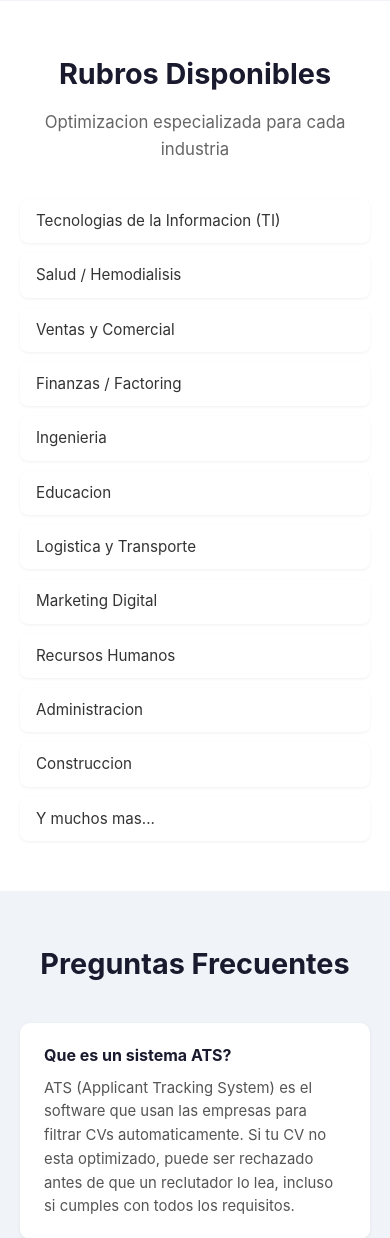
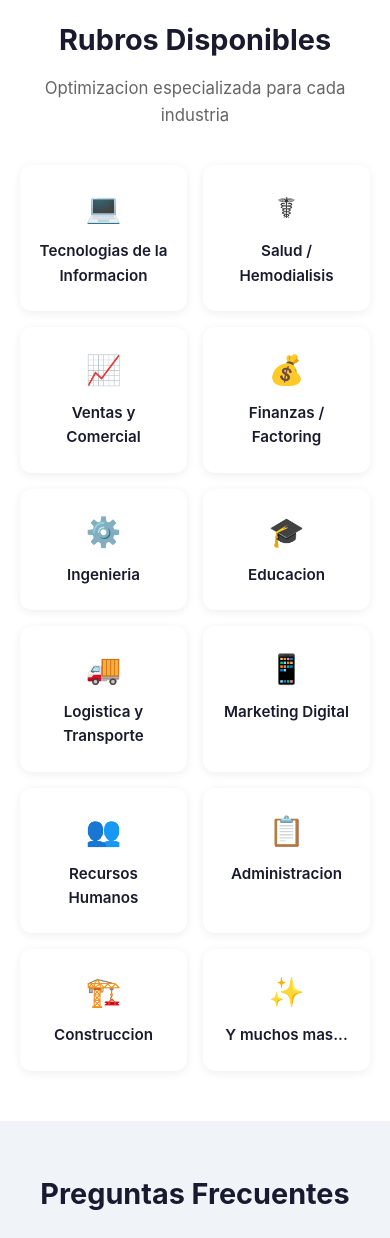
Before and after one commit to julioeduardocruces-afk/a, a Laravel app: page / in a window 390 px wide. Shown: the part 4886-6124 px from the top of the page. Run offline with Laravel 12, Linux system fonts and the light colour scheme.

Commit message:
feat: redesign rubros section with icon cards and fix mobile nav
- Rubros now display as cards with emoji icons, hover effects, and
  bottom border accent on hover
- Mobile nav links wrap into a centered row with pill-style buttons
  instead of overflowing as raw text

https://claude.ai/code/session_01YCyivMhwRzwD7n5LvQFXcT

```diff
--- a/resources/views/landing/home.blade.php
+++ b/resources/views/landing/home.blade.php
@@ -101,8 +101,15 @@
     .info-block { max-width: 750px; margin: 0 auto; }
     .info-block p { color: #444; font-size: 1rem; line-height: 1.8; margin-bottom: 14px; }
 
-    .rubros-grid { display: grid; grid-template-columns: repeat(auto-fit, minmax(200px, 1fr)); gap: 10px; max-width: 850px; margin: 0 auto; }
-    .rubro-item { background: white; padding: 10px 16px; border-radius: 8px; font-size: 0.95rem; color: #333; box-shadow: 0 1px 3px rgba(0,0,0,0.06); }
+    .rubros-grid { display: grid; grid-template-columns: repeat(4, 1fr); gap: 16px; max-width: 950px; margin: 0 auto; }
+    .rubro-item {
+        background: white; padding: 20px 18px; border-radius: 12px; font-size: 0.95rem; color: #333;
+        box-shadow: 0 2px 10px rgba(0,0,0,0.07); text-align: center; transition: transform 0.2s, box-shadow 0.2s;
+        border-bottom: 3px solid transparent;
+    }
+    .rubro-item:hover { transform: translateY(-3px); box-shadow: 0 6px 20px rgba(0,0,0,0.1); border-bottom-color: #0066ff; }
+    .rubro-icon { font-size: 1.8rem; margin-bottom: 8px; display: block; }
+    .rubro-item span { font-weight: 600; color: #1a1a2e; }
 
     .faq-container { max-width: 700px; margin: 0 auto; }
     .faq-item { background: white; border-radius: 10px; padding: 20px 24px; margin-bottom: 12px; box-shadow: 0 1px 4px rgba(0,0,0,0.06); }
@@ -126,6 +133,11 @@
         .features-grid { grid-template-columns: 1fr; }
         .stats-grid { grid-template-columns: repeat(2, 1fr); }
         .logos-grid { grid-template-columns: repeat(3, 1fr); }
+        .rubros-grid { grid-template-columns: repeat(2, 1fr); }
+        nav .container { flex-wrap: wrap; }
+        nav .nav-brand { font-size: 1.1rem; }
+        .nav-links { width: 100%; display: flex; justify-content: center; gap: 6px; margin-top: 8px; flex-wrap: wrap; }
+        .nav-links a { margin-left: 0 !important; font-size: 0.85rem; padding: 4px 10px; background: rgba(255,255,255,0.1); border-radius: 20px; }
     }
 </style>
 @endsection
@@ -267,18 +279,18 @@
     <div class="section-title">Rubros Disponibles</div>
     <div class="section-subtitle">Optimizacion especializada para cada industria</div>
     <div class="rubros-grid">
-        <div class="rubro-item">Tecnologias de la Informacion (TI)</div>
-        <div class="rubro-item">Salud / Hemodialisis</div>
-        <div class="rubro-item">Ventas y Comercial</div>
-        <div class="rubro-item">Finanzas / Factoring</div>
-        <div class="rubro-item">Ingenieria</div>
-        <div class="rubro-item">Educacion</div>
-        <div class="rubro-item">Logistica y Transporte</div>
-        <div class="rubro-item">Marketing Digital</div>
-        <div class="rubro-item">Recursos Humanos</div>
-        <div class="rubro-item">Administracion</div>
-        <div class="rubro-item">Construccion</div>
-        <div class="rubro-item">Y muchos mas...</div>
+        <div class="rubro-item"><div class="rubro-icon">&#128187;</div><span>Tecnologias de la Informacion</span></div>
+        <div class="rubro-item"><div class="rubro-icon">&#9764;&#65039;</div><span>Salud / Hemodialisis</span></div>
+        <div class="rubro-item"><div class="rubro-icon">&#128200;</div><span>Ventas y Comercial</span></div>
+        <div class="rubro-item"><div class="rubro-icon">&#128176;</div><span>Finanzas / Factoring</span></div>
+        <div class="rubro-item"><div class="rubro-icon">&#9881;&#65039;</div><span>Ingenieria</span></div>
+        <div class="rubro-item"><div class="rubro-icon">&#127891;</div><span>Educacion</span></div>
+        <div class="rubro-item"><div class="rubro-icon">&#128666;</div><span>Logistica y Transporte</span></div>
+        <div class="rubro-item"><div class="rubro-icon">&#128241;</div><span>Marketing Digital</span></div>
+        <div class="rubro-item"><div class="rubro-icon">&#128101;</div><span>Recursos Humanos</span></div>
+        <div class="rubro-item"><div class="rubro-icon">&#128203;</div><span>Administracion</span></div>
+        <div class="rubro-item"><div class="rubro-icon">&#127959;&#65039;</div><span>Construccion</span></div>
+        <div class="rubro-item"><div class="rubro-icon">&#10024;</div><span>Y muchos mas...</span></div>
     </div>
 </div>
 
--- a/resources/views/layouts/app.blade.php
+++ b/resources/views/layouts/app.blade.php
@@ -61,7 +61,7 @@
     <nav>
         <div class="container">
             <a href="{{ route('home') }}" class="nav-brand">CV Optimizer ATS</a>
-            <div>
+            <div class="nav-links">
                 <a href="{{ route('upload.form') }}">Optimizar CV</a>
                 <a href="{{ route('how-it-works') }}">Como Funciona</a>
                 <a href="{{ route('faq') }}">FAQ</a>
```
Also changed, not shown: 1 other file.
